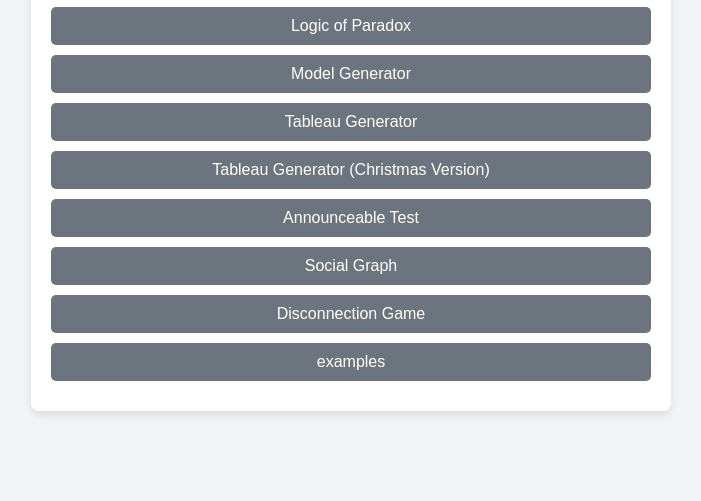
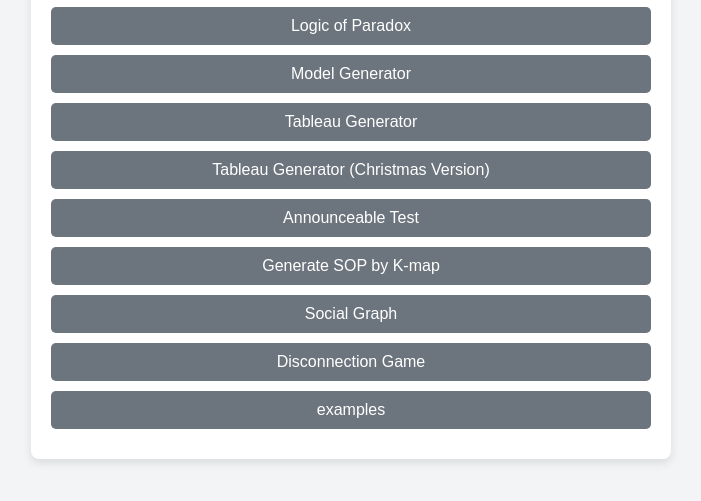
Before and after one commit to Raycaesar/Ray.github.io, a plain HTML site: page index.html in a window 1280 px wide. Shown: the part 159-660 px from the top of the page, without its empty margins (289-990 px from the left). Drawn offline with Linux system fonts and the light colour scheme.

Commit message:
Update index.html

```diff
--- a/index.html
+++ b/index.html
@@ -49,6 +49,7 @@
         <a href="tree/tree.html">Tableau Generator</a>
         <a href="Pinetree/tree.html">Tableau Generator (Christmas Version)</a>
         <a href="announce/announceable.html">Announceable Test</a>
+        <a href="Social_Graph/k_map.html">Generate SOP by K-map</a>
         <a href="Social_Graph/index1.html">Social Graph</a>
         <a href="disconnect/disconnect.html">Disconnection Game</a>
         <a href="examples/BD_dist.html">examples</a>
```
